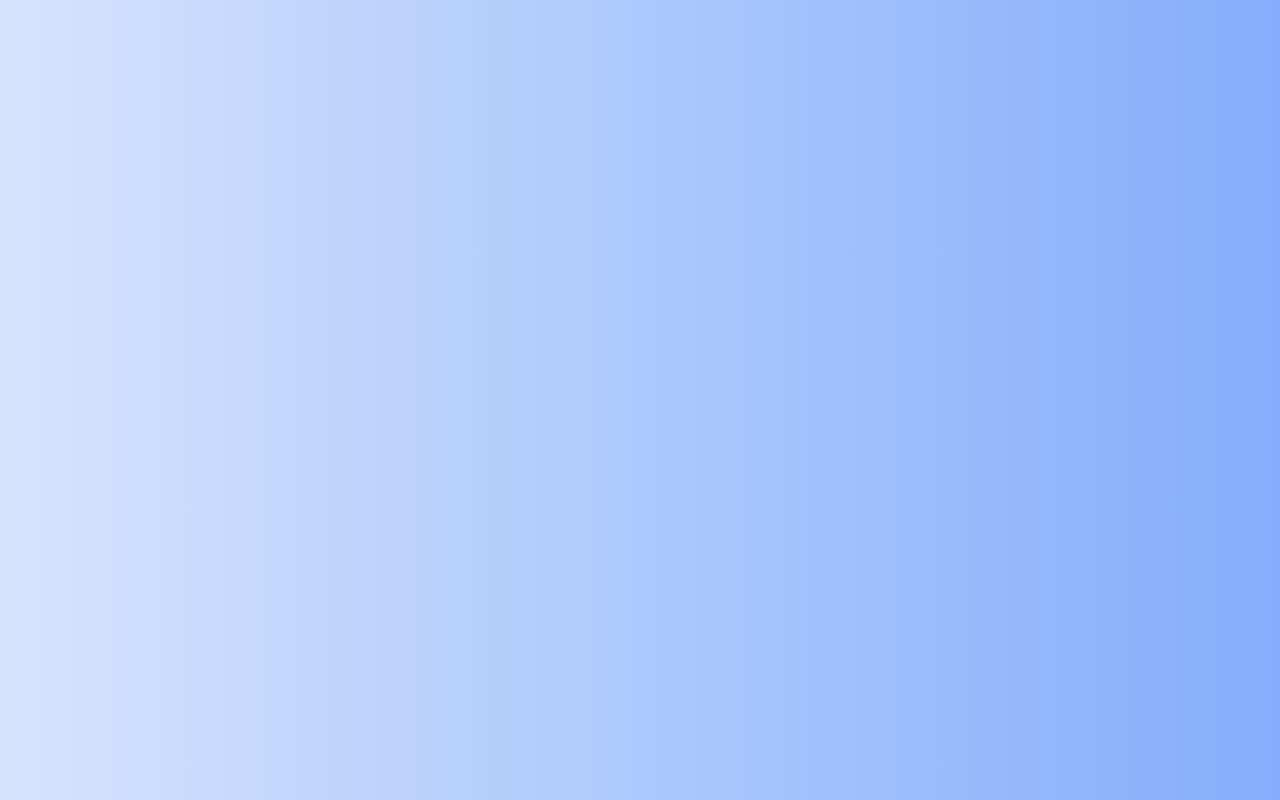
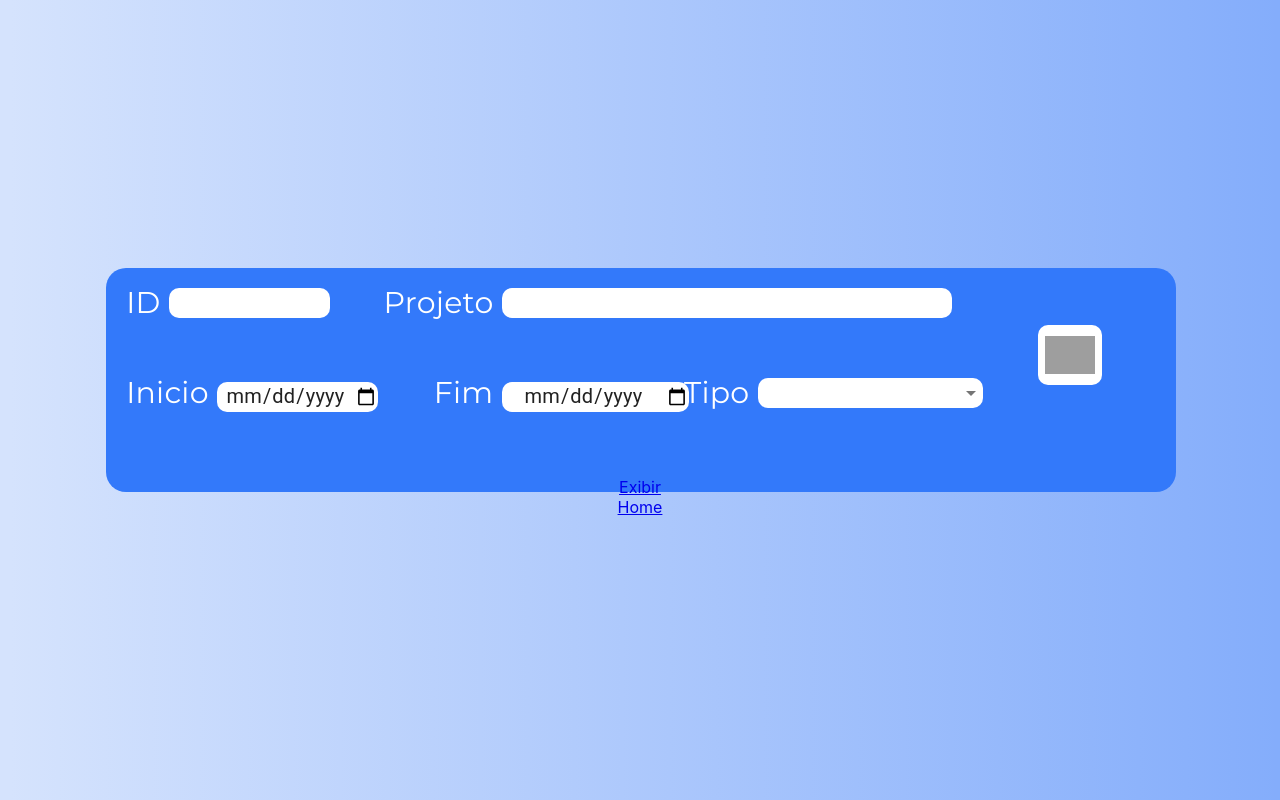
Before and after one commit to BureauTech/ProjectSisatas, a React (Create React App) app in the folder client/: page /exibir in a window 1280 px wide. Built offline with nearby package versions, Linux system fonts and the light colour scheme; grey boxes are pictures that could not be loaded.

Commit message:
pagina exibir ata e rota pra ela

```diff
--- a/client/src/App.js
+++ b/client/src/App.js
@@ -1,5 +1,6 @@
-import { BrowserRouter as Router, Switch, Route } from "react-router-dom";
+import { BrowserRouter as Router, Switch, Route, Link } from "react-router-dom";
 import Pauta from "./components/CreateAta/Pauta";
+import Filtros from "./components/ExibirAta/Filtros";
 
 function App() {
   return (
@@ -9,7 +10,12 @@ function App() {
           <Route path="/createata">
             <Pauta />
           </Route>
+          <Route path="/exibir">
+            <Filtros />
+          </Route>
         </Switch>
+        <Link to="/exibir">Exibir</Link>
+        <Link to="/home">Home</Link>
       </Router>
     </div>
   );
```
Also changed, not shown: client/src/pages/Login/ExibirAta/index.js (added, +11 -0 lines).
